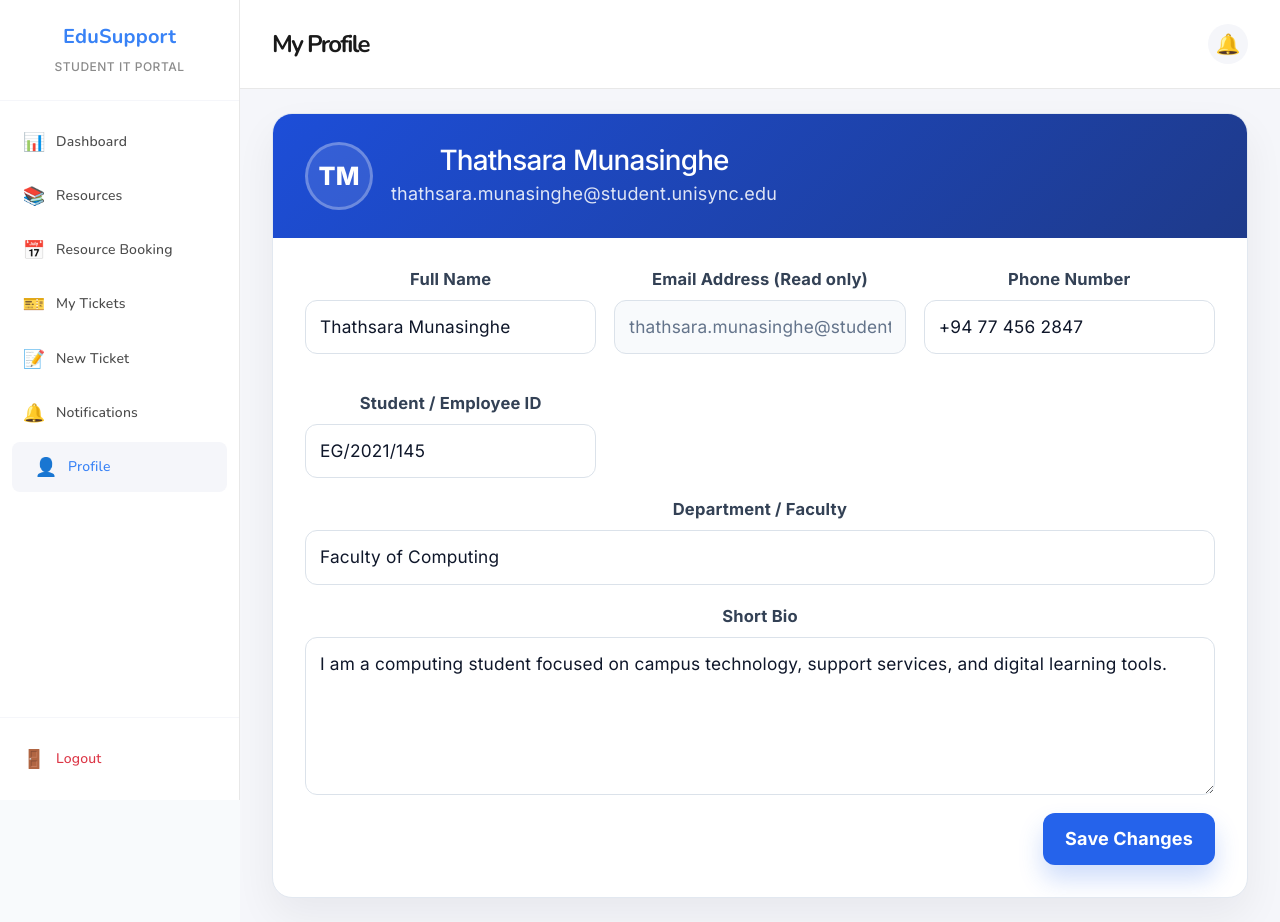
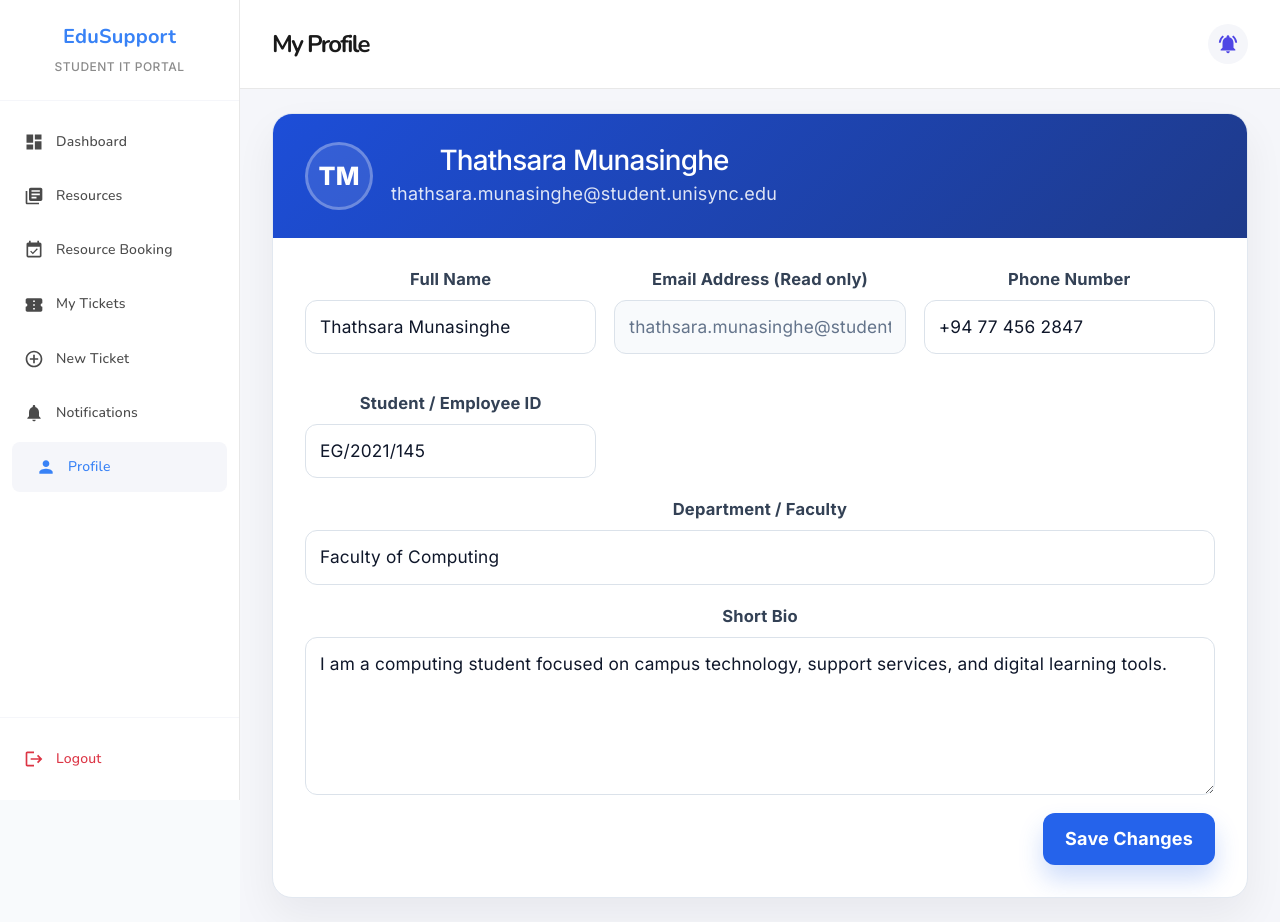
Before and after one commit to dilshandilushawannige-ops/UniSync, a React app in the folder frontend/: page /profile in a window 1280 px wide. Built offline with nearby package versions, Linux system fonts and the light colour scheme; no server answers; the HTML template or start-up script is replaced by a standard one.

Commit message:
add Professional, consistent Material Design icons

```diff
--- a/frontend/package.json
+++ b/frontend/package.json
@@ -14,6 +14,7 @@
     "jwt-decode": "^4.0.0",
     "react": "^19.2.4",
     "react-dom": "^19.2.4",
+    "react-icons": "^5.6.0",
     "react-router-dom": "^7.14.0"
   },
   "devDependencies": {
--- a/frontend/src/components/user/StudentPortalLayout.css
+++ b/frontend/src/components/user/StudentPortalLayout.css
@@ -71,6 +71,7 @@
 .nav-item:hover {
   color: #3882F6;
   background-color: #F5F6FA;
+  text-decoration: none;
 }
 
 .nav-item-active {
@@ -81,7 +82,7 @@
 }
 
 .nav-icon {
-  font-size: 18px;
+  font-size: 20px;
   width: 20px;
   height: 20px;
   display: flex;
@@ -118,10 +119,12 @@
   cursor: pointer;
   transition: all 0.25s ease;
   text-align: left;
+  text-decoration: none;
 }
 
 .logout-btn:hover {
   background-color: #FEF2F2;
+  text-decoration: none;
 }
 
 /* Main Content Area */
@@ -170,7 +173,10 @@
 }
 
 .bell-icon {
-  font-size: 20px;
+  font-size: 22px;
+  display: flex;
+  align-items: center;
+  justify-content: center;
 }
 
 .notification-badge {
--- a/frontend/src/components/user/StudentPortalLayout.jsx
+++ b/frontend/src/components/user/StudentPortalLayout.jsx
@@ -1,16 +1,27 @@
 import { Link, NavLink, useNavigate } from "react-router-dom";
 import { useMemo } from "react";
 import { useAnnouncements } from "../../context/AnnouncementContext";
+import {
+  MdDashboard,
+  MdLibraryBooks,
+  MdEventAvailable,
+  MdConfirmationNumber,
+  MdAddCircleOutline,
+  MdNotifications,
+  MdPerson,
+  MdLogout,
+  MdNotificationsActive
+} from "react-icons/md";
 import "./StudentPortalLayout.css";
 
 const sidebarItems = [
-    { label: "Dashboard", path: "/dashboard", icon: "📊" },
-    { label: "Resources", path: "/resources", icon: "📚" },
-    { label: "Resource Booking", path: "/resource-booking", icon: "📅" },
-    { label: "My Tickets", path: "/my-tickets", icon: "🎫" },
-    { label: "New Ticket", path: "/create-ticket", icon: "📝" },
-    { label: "Notifications", path: "/my-notifications", icon: "🔔" },
-    { label: "Profile", path: "/profile", icon: "👤" },
+    { label: "Dashboard", path: "/dashboard", icon: MdDashboard },
+    { label: "Resources", path: "/resources", icon: MdLibraryBooks },
+    { label: "Resource Booking", path: "/resource-booking", icon: MdEventAvailable },
+    { label: "My Tickets", path: "/my-tickets", icon: MdConfirmationNumber },
+    { label: "New Ticket", path: "/create-ticket", icon: MdAddCircleOutline },
+    { label: "Notifications", path: "/my-notifications", icon: MdNotifications },
+    { label: "Profile", path: "/profile", icon: MdPerson },
 ];
 
 function StudentPortalLayout({ title, children }) {
@@ -44,7 +55,9 @@ function StudentPortalLayout({ title, children }) {
                 </div>
 
                 <nav className="sidebar-nav">
-                    {sidebarItems.map((item) => (
+                    {sidebarItems.map((item) => {
+                        const IconComponent = item.icon;
+                        return (
                             <NavLink
                                 key={item.path}
                                 to={item.path}
@@ -52,15 +65,16 @@ function StudentPortalLayout({ title, children }) {
                                     isActive ? "nav-item nav-item-active" : "nav-item"
                                 }
                             >
-                            <span className="nav-icon">{item.icon}</span>
+                                <IconComponent className="nav-icon" />
                                 <span className="nav-label">{item.label}</span>
                             </NavLink>
-                    ))}
+                        );
+                    })}
                 </nav>
 
                 <div className="sidebar-footer">
                     <button onClick={handleLogout} className="logout-btn">
-                        <span className="nav-icon">🚪</span>
+                        <MdLogout className="nav-icon" />
                         <span className="nav-label">Logout</span>
                     </button>
                 </div>
@@ -70,7 +84,7 @@ function StudentPortalLayout({ title, children }) {
                 <div className="main-header">
                     {title ? <h1 className="main-title">{title}</h1> : null}
                     <Link to="/my-notifications" className="notification-bell">
-                        <span className="bell-icon">🔔</span>
+                        <MdNotificationsActive className="bell-icon" />
                         {unreadCount > 0 && (
                             <span className="notification-badge">{unreadCount}</span>
                         )}
```
Also changed, not shown: 1 other file (tests, documents, lock files or other folders). Lines whose indentation alone changed are shown as unchanged.
